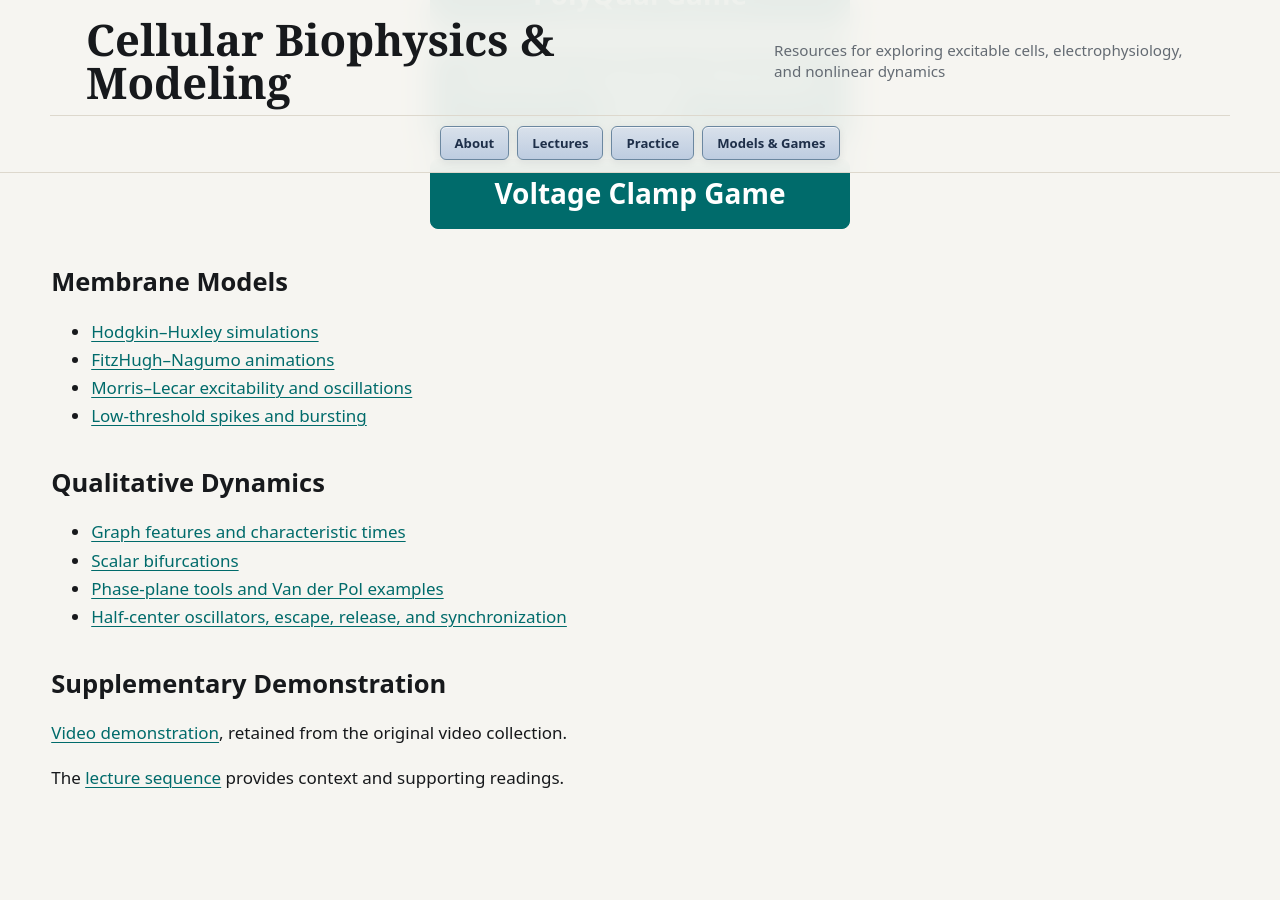
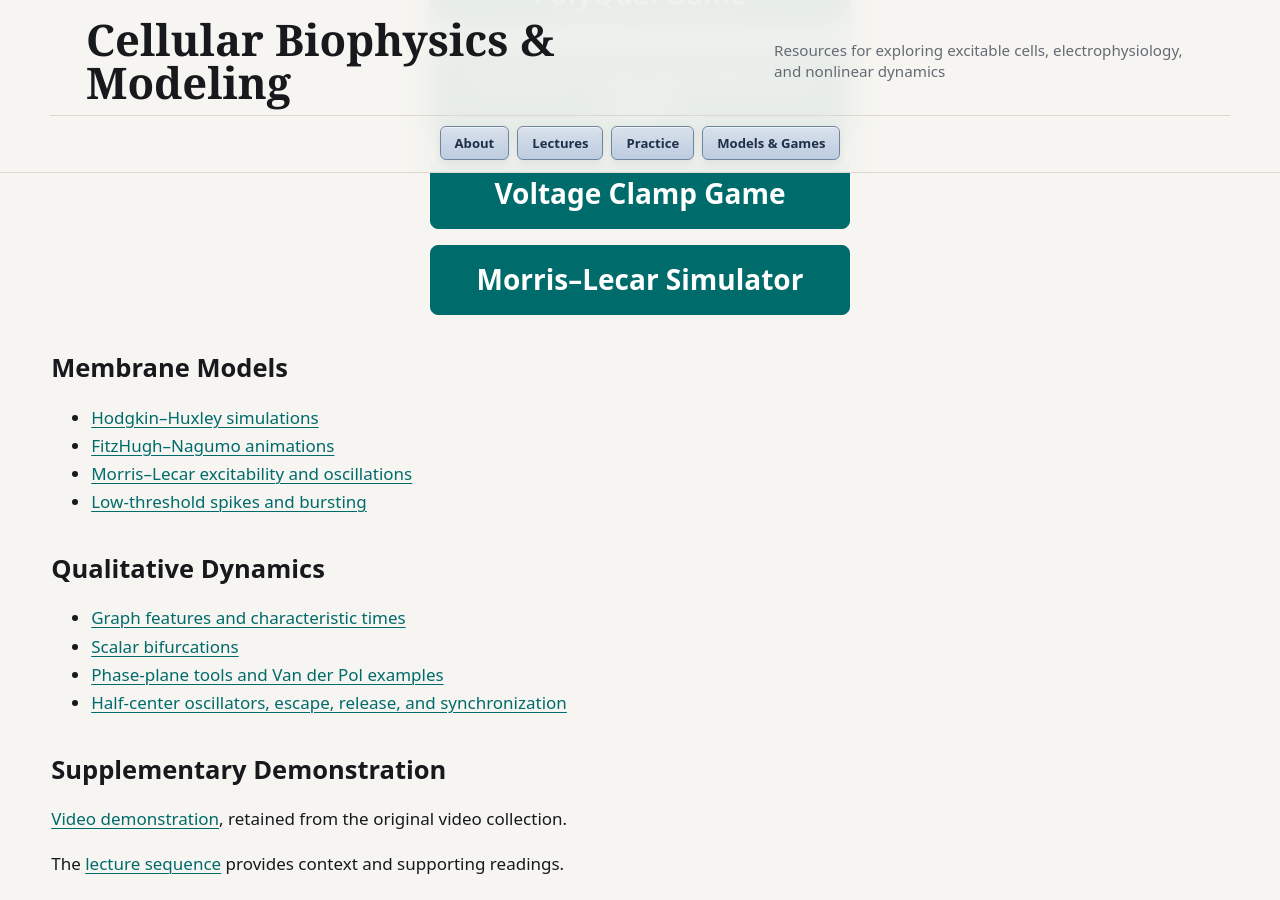
Before and after one commit to gregconradismith/cellular-biophysics-and-modeling, a Jekyll site: the page built from docs/_materials/games.md, in a window 1280 px wide and 900 px high, scrolled down 503 px. Built offline with Jekyll 4.4.1, drawn with Linux system fonts in a browser that asks for light colours.

Commit message:
Link Morris–Lecar simulator from Models and Games

```diff
--- a/docs/_materials/games.md
+++ b/docs/_materials/games.md
@@ -11,6 +11,7 @@ Use these tools alongside the lecture readings and examples. Change parameters,
 <a href="https://gregconradismith.github.io/polyqual-game/">PolyQual Game</a>
 <a href="https://gregconradismith.github.io/current-voltage-relation-game/">Current–Voltage Relation Game</a>
 <a href="https://gregconradismith.github.io/voltage-clamp-game/">Voltage Clamp Game</a>
+<a href="https://gregconradismith.github.io/morris-lecar-simulator/">Morris–Lecar Simulator</a>
 </nav>
 
 ## Membrane Models
```
Also changed, not shown: .codex/handoff.md.
